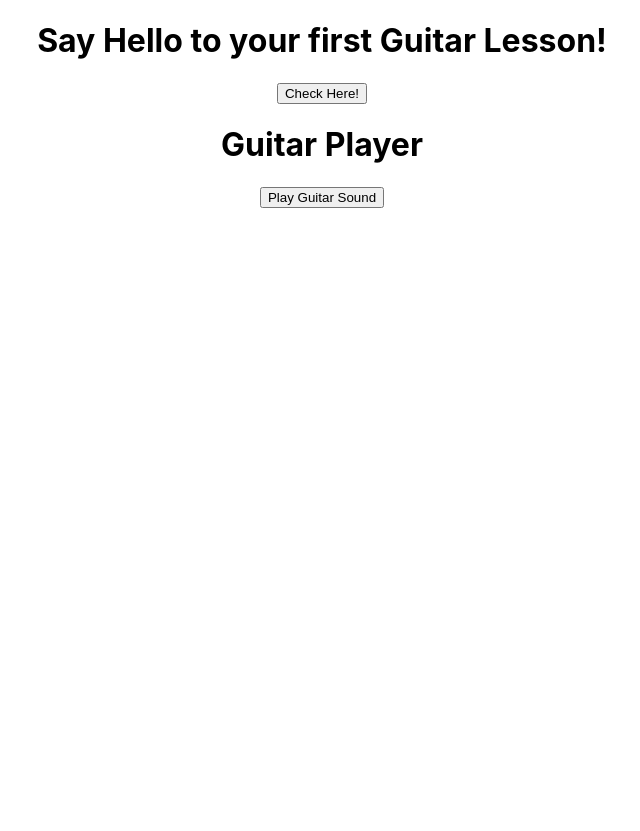
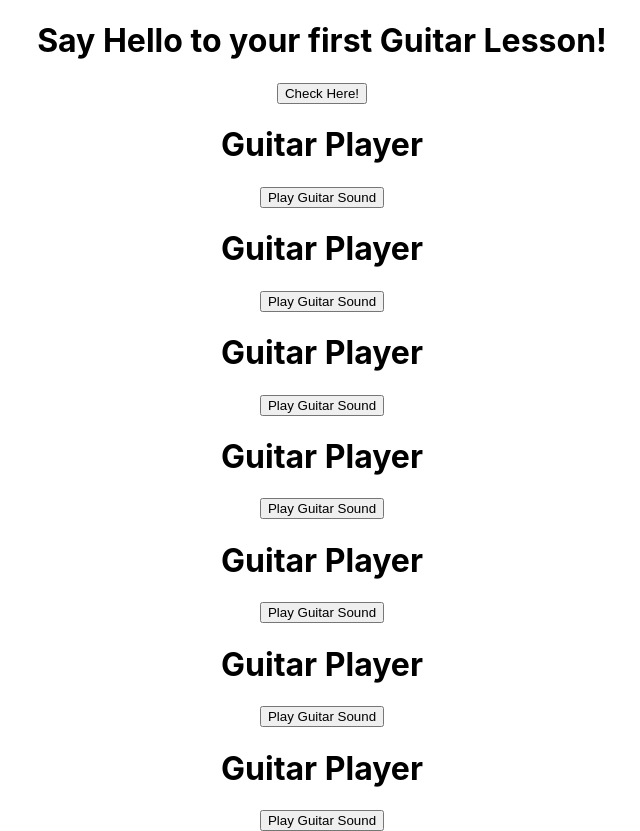
Before and after one commit to VanyaMark/202402-guitar, a React (Create React App) app: page / in a window 1280 px wide. Shown: the whole page, without its empty margins (318-958 px from the left). Before the commit the page ends 800 px from the top, so only its background shows below. Built offline with nearby package versions, Linux system fonts and the light colour scheme.

Commit message:
Add FretContainer component and note props to use in GuitarTone component

```diff
--- a/src/App.js
+++ b/src/App.js
@@ -1,6 +1,7 @@
 import './App.css';
 import Button from './components/Button';
 import GuitarTone from './components/GuitarTone';
+import FretContainer from './components/FretContainer';
 
 function App() {
   return (
@@ -8,6 +9,7 @@ function App() {
       <h1>Say Hello to your first Guitar Lesson!</h1>
       <Button />
       <GuitarTone />
+      <FretContainer />
     </div>
   );
 }
--- /dev/null
+++ b/src/components/FretContainer.jsx
@@ -0,0 +1,18 @@
+import React from 'react'
+import * as Tone from "tone";
+import GuitarTone from './GuitarTone';
+
+const FretContainer = () => {
+  return (
+    <div>
+        <GuitarTone note="E1"/>
+        <GuitarTone note="B1" />
+        <GuitarTone note="G1" />
+        <GuitarTone note="D1" />
+        <GuitarTone note="A1" />
+        <GuitarTone note="E2" />
+    </div>
+  )
+}
+
+export default FretContainer
--- a/src/components/GuitarTone.jsx
+++ b/src/components/GuitarTone.jsx
@@ -1,8 +1,7 @@
 import React, { useState } from "react";
 import * as Tone from "tone";
 
-const GuitarTone = () => {
-  const [isMouseDown, setIsMouseDown] = useState(false);
+const GuitarTone = ({note}) => {
 
   // Create a FMSynth for a guitar-like sound
   const synth = new Tone.FMSynth().toDestination();
@@ -12,7 +11,7 @@ const GuitarTone = () => {
 
 
     // Trigger attack when mouse is down
-    synth.triggerAttack("C2");
+    synth.triggerAttack(note);
 
   };
 
```
